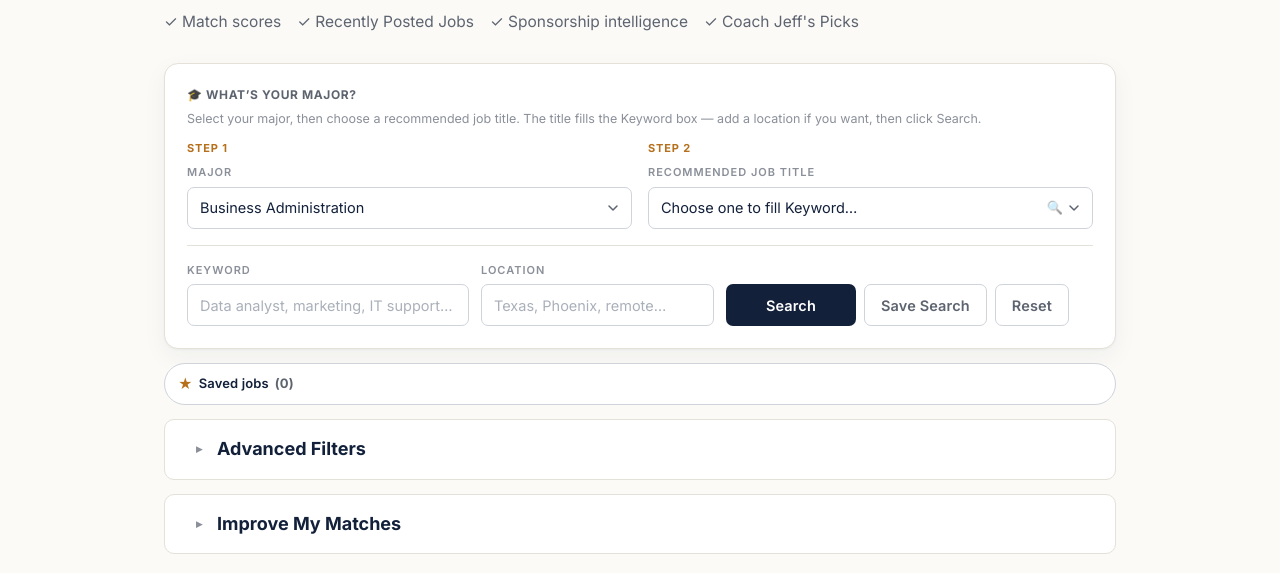
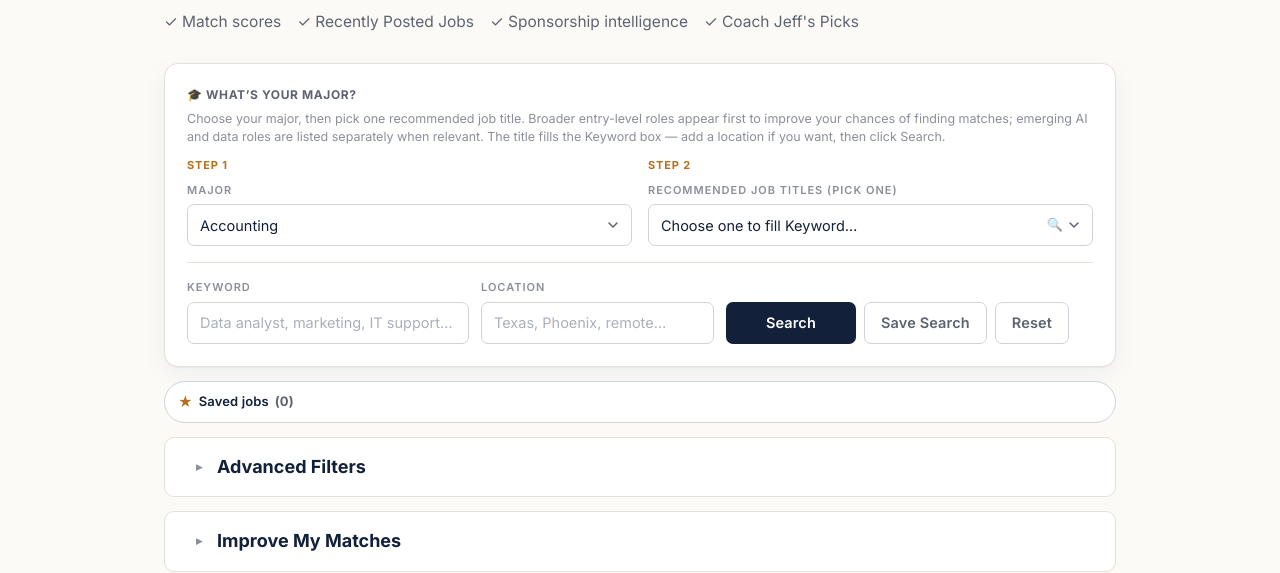
Before and after one commit to jburke8111-arch/coachjeff-jobfinder, a plain HTML site: page index.html in a window 1280 px wide. Shown: the part 266-839 px from the top of the page. Drawn offline with Linux system fonts and the light colour scheme.

Commit message:
Add files via upload

```diff
--- a/index.html
+++ b/index.html
@@ -509,7 +509,7 @@
   <div class="hero-search">
     <div class="majorbar" aria-label="Find jobs by major">
       <div class="majorbar-title">🎓 What&rsquo;s your major?</div>
-      <p class="major-help">Select your major, then choose a recommended job title. The title fills the Keyword box — add a location if you want, then click Search.</p>
+      <p class="major-help">Choose your major, then pick one recommended job title. Broader entry-level roles appear first to improve your chances of finding matches; emerging AI and data roles are listed separately when relevant. The title fills the Keyword box — add a location if you want, then click Search.</p>
       <div class="major-steps">
         <div class="field">
           <div class="major-step-label">Step 1</div>
@@ -518,7 +518,7 @@
         </div>
         <div class="field">
           <div class="major-step-label">Step 2</div>
-          <label for="majorTitleSelect">Recommended job title</label>
+          <label for="majorTitleSelect">Recommended Job Titles (Pick One)</label>
           <div class="title-select-wrap">
             <select id="majorTitleSelect"></select>
             <span class="search-glyph" aria-hidden="true">🔍</span>
@@ -744,57 +744,64 @@
 // V18: Major-to-job-title search map. Ordered roughly by broad U.S. undergraduate popularity
 // and usefulness for early-career job seekers. Each title becomes a one-click keyword search.
 const MAJOR_TITLE_MAP = {
-  "Business Administration": ["Business Analyst", "Operations Analyst", "Project Coordinator", "Management Trainee", "Client Success Associate"],
-  "Computer Science": ["Software Engineer", "Software Developer", "Full Stack Developer", "QA Engineer", "Technical Support Engineer"],
-  "Psychology": ["Case Manager", "Behavioral Health Technician", "HR Coordinator", "Research Assistant", "Client Services Coordinator"],
-  "Nursing": ["Registered Nurse", "New Grad RN", "Nurse Residency", "Clinical Nurse", "Public Health Nurse"],
-  "Biology": ["Research Assistant", "Laboratory Technician", "Clinical Research Coordinator", "Quality Assurance Analyst", "Environmental Scientist"],
-  "Accounting": ["Staff Accountant", "Audit Associate", "Tax Associate", "Accounting Analyst", "Accounts Payable Specialist"],
-  "Finance": ["Financial Analyst", "Credit Analyst", "Investment Analyst", "Risk Analyst", "Client Service Associate"],
-  "Marketing": ["Marketing Coordinator", "Digital Marketing Specialist", "Marketing Analyst", "Social Media Coordinator", "Content Marketing Specialist"],
-  "Communications": ["Communications Coordinator", "Public Relations Assistant", "Marketing Coordinator", "Social Media Coordinator", "Content Specialist"],
-  "Criminal Justice": ["Investigator", "Compliance Analyst", "Probation Officer", "Case Manager", "Security Analyst"],
-  "Mechanical Engineering": ["Mechanical Engineer", "Manufacturing Engineer", "Quality Engineer", "Process Engineer", "Project Engineer"],
-  "Information Systems": ["Business Systems Analyst", "IT Analyst", "Systems Analyst", "Application Support Analyst", "Data Analyst"],
-  "Economics": ["Research Analyst", "Data Analyst", "Financial Analyst", "Pricing Analyst", "Policy Analyst"],
-  "Political Science": ["Policy Analyst", "Legislative Assistant", "Program Coordinator", "Research Assistant", "Government Affairs Associate"],
-  "Elementary Education": ["Elementary Teacher", "Instructional Assistant", "Education Coordinator", "Tutor", "Youth Program Coordinator"],
-  "Kinesiology / Exercise Science": ["Exercise Specialist", "Wellness Coordinator", "Rehabilitation Aide", "Fitness Specialist", "Health Coach"],
-  "Computer Engineering": ["Software Engineer", "Embedded Software Engineer", "Hardware Engineer", "Systems Engineer", "Test Engineer"],
-  "Electrical Engineering": ["Electrical Engineer", "Controls Engineer", "Test Engineer", "Power Engineer", "Field Engineer"],
-  "Health Sciences": ["Clinical Coordinator", "Patient Care Coordinator", "Public Health Analyst", "Health Program Coordinator", "Healthcare Analyst"],
-  "Public Health": ["Public Health Analyst", "Health Program Coordinator", "Epidemiology Assistant", "Community Health Coordinator", "Research Assistant"],
-  "Sociology": ["Case Manager", "Program Coordinator", "Research Assistant", "Community Outreach Coordinator", "Social Services Coordinator"],
-  "English": ["Content Writer", "Editor", "Communications Coordinator", "Technical Writer", "Marketing Coordinator"],
-  "History": ["Research Assistant", "Archivist Assistant", "Museum Coordinator", "Policy Assistant", "Communications Coordinator"],
-  "Human Resources": ["HR Coordinator", "Talent Acquisition Coordinator", "Recruiting Coordinator", "HR Generalist", "People Operations Associate"],
-  "Supply Chain Management": ["Supply Chain Analyst", "Logistics Coordinator", "Procurement Analyst", "Operations Analyst", "Inventory Analyst"],
-  "Business Analytics": ["Data Analyst", "Business Analyst", "Operations Analyst", "Reporting Analyst", "Business Intelligence Analyst"],
-  "Data Analytics": ["Data Analyst", "Reporting Analyst", "Business Intelligence Analyst", "Operations Analyst", "Research Analyst"],
-  "Cybersecurity": ["Security Analyst", "SOC Analyst", "Information Security Analyst", "Cybersecurity Analyst", "IT Risk Analyst"],
-  "Information Technology": ["IT Support Specialist", "Help Desk Analyst", "Systems Administrator", "Network Technician", "Application Support Analyst"],
-  "Graphic Design": ["Graphic Designer", "Visual Designer", "Production Designer", "Marketing Designer", "UX Designer"],
-  "Journalism": ["Reporter", "Editorial Assistant", "Content Writer", "Communications Coordinator", "Social Media Coordinator"],
-  "Public Relations": ["Public Relations Assistant", "Communications Coordinator", "Media Relations Coordinator", "Account Coordinator", "Social Media Coordinator"],
-  "Management": ["Management Trainee", "Operations Coordinator", "Business Analyst", "Project Coordinator", "Client Success Associate"],
-  "Entrepreneurship": ["Business Development Representative", "Sales Development Representative", "Operations Coordinator", "Marketing Coordinator", "Account Coordinator"],
-  "International Business": ["Business Analyst", "Import Export Coordinator", "Supply Chain Analyst", "Account Coordinator", "Operations Analyst"],
-  "Hospitality Management": ["Event Coordinator", "Revenue Analyst", "Hotel Operations Coordinator", "Guest Services Manager Trainee", "Sales Coordinator"],
-  "Sports Management": ["Athletic Operations Coordinator", "Event Coordinator", "Ticket Sales Representative", "Marketing Coordinator", "Partnerships Coordinator"],
-  "Environmental Science": ["Environmental Scientist", "Sustainability Analyst", "Environmental Coordinator", "EHS Specialist", "Research Technician"],
-  "Civil Engineering": ["Civil Engineer", "Project Engineer", "Construction Coordinator", "Transportation Engineer", "Field Engineer"],
-  "Chemical Engineering": ["Process Engineer", "Chemical Engineer", "Quality Engineer", "Manufacturing Engineer", "Validation Engineer"],
-  "Industrial Engineering": ["Industrial Engineer", "Process Improvement Analyst", "Operations Analyst", "Manufacturing Engineer", "Supply Chain Analyst"],
-  "Biomedical Engineering": ["Biomedical Engineer", "Quality Engineer", "Clinical Research Coordinator", "Validation Engineer", "Product Development Engineer"],
-  "Mathematics": ["Data Analyst", "Actuarial Analyst", "Quantitative Analyst", "Research Analyst", "Operations Analyst"],
-  "Statistics": ["Data Analyst", "Statistical Analyst", "Research Analyst", "Business Intelligence Analyst", "Actuarial Analyst"],
-  "Physics": ["Research Assistant", "Data Analyst", "Test Engineer", "Laboratory Technician", "Systems Engineer"],
-  "Chemistry": ["Chemist", "Laboratory Technician", "Quality Control Analyst", "Research Associate", "Environmental Analyst"],
-  "Social Work": ["Case Manager", "Social Services Coordinator", "Community Outreach Coordinator", "Family Support Specialist", "Program Coordinator"],
-  "Public Administration": ["Program Analyst", "Policy Analyst", "Administrative Analyst", "Government Affairs Associate", "Program Coordinator"],
-  "Healthcare Administration": ["Healthcare Analyst", "Administrative Fellow", "Practice Coordinator", "Patient Services Coordinator", "Operations Analyst"],
-  "Advertising": ["Account Coordinator", "Media Planner", "Marketing Coordinator", "Social Media Coordinator", "Brand Coordinator"]
+  "Accounting": {popular:["Staff Accountant", "Audit Associate", "Tax Associate", "Accounting Analyst", "Accounts Payable Specialist"]},
+  "Advertising": {popular:["Account Coordinator", "Media Planner", "Marketing Coordinator", "Social Media Coordinator", "Brand Coordinator"]},
+  "Biology": {popular:["Research Assistant", "Laboratory Technician", "Clinical Research Coordinator", "Quality Assurance Analyst", "Environmental Scientist"]},
+  "Biomedical Engineering": {popular:["Biomedical Engineer", "Quality Engineer", "Clinical Research Coordinator", "Validation Engineer", "Product Development Engineer"]},
+  "Business Administration": {popular:["Business Analyst", "Operations Analyst", "Project Coordinator", "Management Trainee", "Client Success Associate", "Account Coordinator", "Business Development Representative", "Program Coordinator"]},
+  "Business Analytics": {popular:["Data Analyst", "Business Analyst", "Business Intelligence Analyst", "Operations Analyst", "Reporting Analyst", "Product Analyst"], emerging:["Analytics Engineer", "Data Engineer", "AI Analyst", "Machine Learning Analyst"]},
+  "Chemical Engineering": {popular:["Process Engineer", "Chemical Engineer", "Quality Engineer", "Manufacturing Engineer", "Validation Engineer"]},
+  "Chemistry": {popular:["Chemist", "Laboratory Technician", "Quality Control Analyst", "Research Associate", "Environmental Analyst"]},
+  "Civil Engineering": {popular:["Civil Engineer", "Project Engineer", "Construction Coordinator", "Transportation Engineer", "Field Engineer"]},
+  "Communications": {popular:["Communications Coordinator", "Public Relations Assistant", "Marketing Coordinator", "Social Media Coordinator", "Content Specialist"]},
+  "Computer Engineering": {popular:["Software Engineer", "Embedded Software Engineer", "Hardware Engineer", "Systems Engineer", "Test Engineer", "Firmware Engineer"], emerging:["AI Engineer", "Machine Learning Engineer", "Robotics Engineer"]},
+  "Computer Science": {popular:["Software Engineer", "Software Developer", "Full Stack Developer", "Backend Engineer", "Frontend Engineer", "QA Engineer", "Technical Support Engineer"], emerging:["Data Engineer", "AI Engineer", "Machine Learning Engineer"]},
+  "Criminal Justice": {popular:["Investigator", "Compliance Analyst", "Probation Officer", "Case Manager", "Security Analyst"]},
+  "Cybersecurity": {popular:["Security Analyst", "SOC Analyst", "Information Security Analyst", "Cybersecurity Analyst", "IT Risk Analyst", "GRC Analyst"], emerging:["Cloud Security Analyst", "Security Automation Engineer"]},
+  "Data Analytics": {popular:["Data Analyst", "Reporting Analyst", "Business Intelligence Analyst", "Operations Analyst", "Research Analyst", "Product Analyst"], emerging:["Analytics Engineer", "Data Engineer", "Machine Learning Analyst", "AI Analyst"]},
+  "Economics": {popular:["Research Analyst", "Data Analyst", "Financial Analyst", "Pricing Analyst", "Policy Analyst"]},
+  "Electrical Engineering": {popular:["Electrical Engineer", "Controls Engineer", "Test Engineer", "Power Engineer", "Field Engineer"]},
+  "Elementary Education": {popular:["Elementary Teacher", "Instructional Assistant", "Education Coordinator", "Tutor", "Youth Program Coordinator"]},
+  "English": {popular:["Content Writer", "Editor", "Communications Coordinator", "Technical Writer", "Marketing Coordinator"]},
+  "Entrepreneurship": {popular:["Business Development Representative", "Sales Development Representative", "Operations Coordinator", "Marketing Coordinator", "Account Coordinator"]},
+  "Environmental Science": {popular:["Environmental Scientist", "Sustainability Analyst", "Environmental Coordinator", "EHS Specialist", "Research Technician"]},
+  "Finance": {popular:["Financial Analyst", "Credit Analyst", "Investment Analyst", "Risk Analyst", "Client Service Associate"]},
+  "Graphic Design": {popular:["Graphic Designer", "Visual Designer", "Production Designer", "Marketing Designer", "UX Designer"]},
+  "Health Sciences": {popular:["Clinical Coordinator", "Patient Care Coordinator", "Public Health Analyst", "Health Program Coordinator", "Healthcare Analyst"]},
+  "Healthcare Administration": {popular:["Healthcare Analyst", "Administrative Fellow", "Practice Coordinator", "Patient Services Coordinator", "Operations Analyst"]},
+  "History": {popular:["Research Assistant", "Archivist Assistant", "Museum Coordinator", "Policy Assistant", "Communications Coordinator"]},
+  "Hospitality Management": {popular:["Event Coordinator", "Revenue Analyst", "Hotel Operations Coordinator", "Guest Services Manager Trainee", "Sales Coordinator"]},
+  "Human Resources": {popular:["HR Coordinator", "Talent Acquisition Coordinator", "Recruiting Coordinator", "HR Generalist", "People Operations Associate"]},
+  "Industrial Engineering": {popular:["Industrial Engineer", "Process Improvement Analyst", "Operations Analyst", "Manufacturing Engineer", "Supply Chain Analyst"]},
+  "Information Systems": {popular:["Business Systems Analyst", "IT Analyst", "Systems Analyst", "Application Support Analyst", "Data Analyst", "Business Intelligence Analyst"], emerging:["Data Engineer", "AI Business Analyst"]},
+  "Information Technology": {popular:["IT Support Specialist", "Help Desk Analyst", "Systems Administrator", "Network Technician", "Application Support Analyst", "Cloud Support Associate"], emerging:["Cloud Engineer", "DevOps Engineer"]},
+  "International Business": {popular:["Business Analyst", "Import Export Coordinator", "Supply Chain Analyst", "Account Coordinator", "Operations Analyst"]},
+  "Journalism": {popular:["Reporter", "Editorial Assistant", "Content Writer", "Communications Coordinator", "Social Media Coordinator"]},
+  "Kinesiology / Exercise Science": {popular:["Exercise Specialist", "Wellness Coordinator", "Rehabilitation Aide", "Fitness Specialist", "Health Coach"]},
+  "Management": {popular:["Management Trainee", "Operations Coordinator", "Business Analyst", "Project Coordinator", "Client Success Associate"]},
+  "Marketing": {popular:["Marketing Coordinator", "Digital Marketing Specialist", "Marketing Analyst", "Social Media Coordinator", "Content Marketing Specialist"]},
+  "Mathematics": {popular:["Data Analyst", "Actuarial Analyst", "Quantitative Analyst", "Research Analyst", "Operations Research Analyst", "Business Intelligence Analyst"], emerging:["Data Engineer", "AI Engineer", "Machine Learning Engineer"]},
+  "Mechanical Engineering": {popular:["Mechanical Engineer", "Manufacturing Engineer", "Quality Engineer", "Process Engineer", "Project Engineer"]},
+  "Nursing": {popular:["Registered Nurse", "New Grad RN", "Nurse Residency", "Clinical Nurse", "Public Health Nurse"]},
+  "Physics": {popular:["Research Assistant", "Data Analyst", "Test Engineer", "Laboratory Technician", "Systems Engineer"]},
+  "Political Science": {popular:["Policy Analyst", "Legislative Assistant", "Program Coordinator", "Research Assistant", "Government Affairs Associate"]},
+  "Psychology": {popular:["Case Manager", "Behavioral Health Technician", "HR Coordinator", "Research Assistant", "Client Services Coordinator"]},
+  "Public Administration": {popular:["Program Analyst", "Policy Analyst", "Administrative Analyst", "Government Affairs Associate", "Program Coordinator"]},
+  "Public Health": {popular:["Public Health Analyst", "Health Program Coordinator", "Epidemiology Assistant", "Community Health Coordinator", "Research Assistant"]},
+  "Public Relations": {popular:["Public Relations Assistant", "Communications Coordinator", "Media Relations Coordinator", "Account Coordinator", "Social Media Coordinator"]},
+  "Social Work": {popular:["Case Manager", "Social Services Coordinator", "Community Outreach Coordinator", "Family Support Specialist", "Program Coordinator"]},
+  "Sociology": {popular:["Case Manager", "Program Coordinator", "Research Assistant", "Community Outreach Coordinator", "Social Services Coordinator"]},
+  "Sports Management": {popular:["Athletic Operations Coordinator", "Event Coordinator", "Ticket Sales Representative", "Marketing Coordinator", "Partnerships Coordinator"]},
+  "Statistics": {popular:["Data Analyst", "Statistical Analyst", "Research Analyst", "Business Intelligence Analyst", "Actuarial Analyst", "Quantitative Analyst"], emerging:["Data Engineer", "AI Engineer", "Machine Learning Engineer"]},
+  "Supply Chain Management": {popular:["Supply Chain Analyst", "Logistics Coordinator", "Procurement Analyst", "Operations Analyst", "Inventory Analyst"]}
 };
+
+// V20.1 beta update:
+// • Majors are alphabetized automatically.
+// • Recommended titles are curated by likely entry-level search volume, not alphabetized.
+// • AI/data specialties are separated so users can choose them without hiding broader options.
+// Regression-test these keywords after deployment: AI Engineer, Machine Learning Engineer,
+// ML Engineer, Data Engineer, Analytics Engineer, Applied Scientist, Research Engineer, LLM Engineer.
 
 // Curated grad-friendly employers across sectors. {slug, ats, sector}. Edit freely.
 // Some slugs will 404 over time as companies rename or switch ATS — the tool
@@ -2593,14 +2600,20 @@ function initMajorSearch(){
   const titleSelect = document.getElementById('majorTitleSelect');
   if(!majorSelect || !titleSelect || typeof MAJOR_TITLE_MAP === 'undefined') return;
 
-  majorSelect.innerHTML = Object.keys(MAJOR_TITLE_MAP).map((major, idx)=>
+  const majors = Object.keys(MAJOR_TITLE_MAP).sort((a,b)=>a.localeCompare(b));
+  majorSelect.innerHTML = majors.map((major, idx)=>
     `<option value="${esc(major)}"${idx === 0 ? ' selected' : ''}>${esc(major)}</option>`
   ).join('');
 
   function renderTitleOptions(){
-    const titles = MAJOR_TITLE_MAP[majorSelect.value] || [];
+    const groups = MAJOR_TITLE_MAP[majorSelect.value] || {popular:[]};
+    const popular = groups.popular || [];
+    const emerging = groups.emerging || [];
+    const popularOptions = popular.map(title=>`<option value="${esc(title)}">${esc(title)}</option>`).join('');
+    const emergingOptions = emerging.map(title=>`<option value="${esc(title)}">${esc(title)}</option>`).join('');
     titleSelect.innerHTML = `<option value="">Choose one to fill Keyword…</option>` +
-      titles.map((title, idx)=>`<option value="${esc(title)}">${idx + 1}. ${esc(title)}</option>`).join('');
+      (popular.length ? `<optgroup label="Popular Entry-Level Roles">${popularOptions}</optgroup>` : '') +
+      (emerging.length ? `<optgroup label="Emerging AI & Data Roles">${emergingOptions}</optgroup>` : '');
     titleSelect.value = '';
   }
 
```
